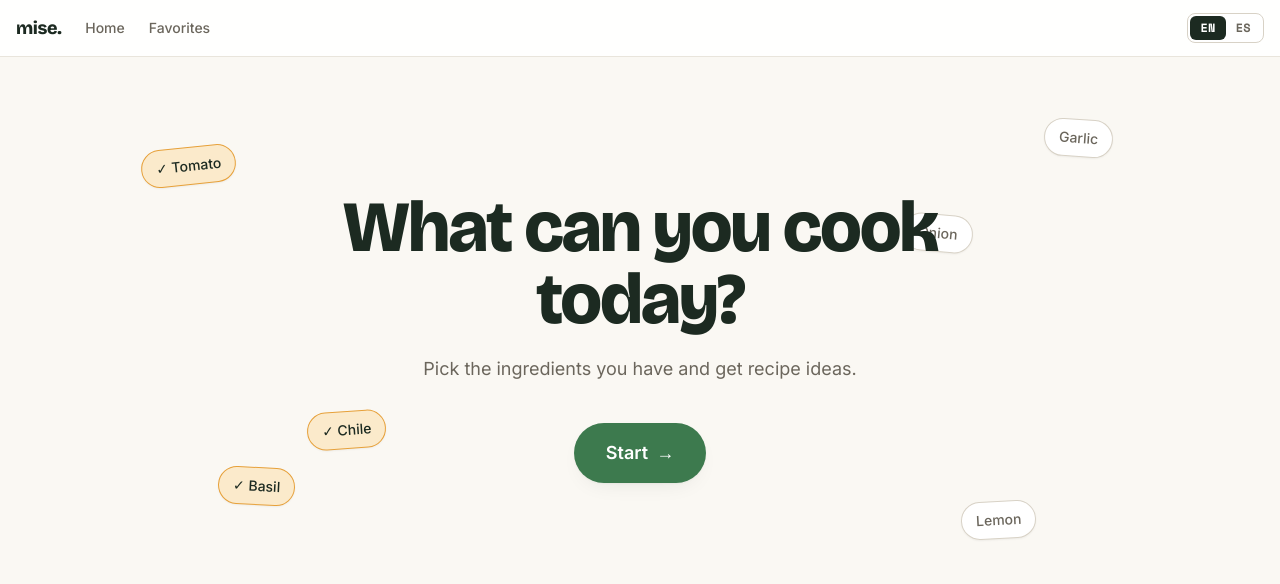
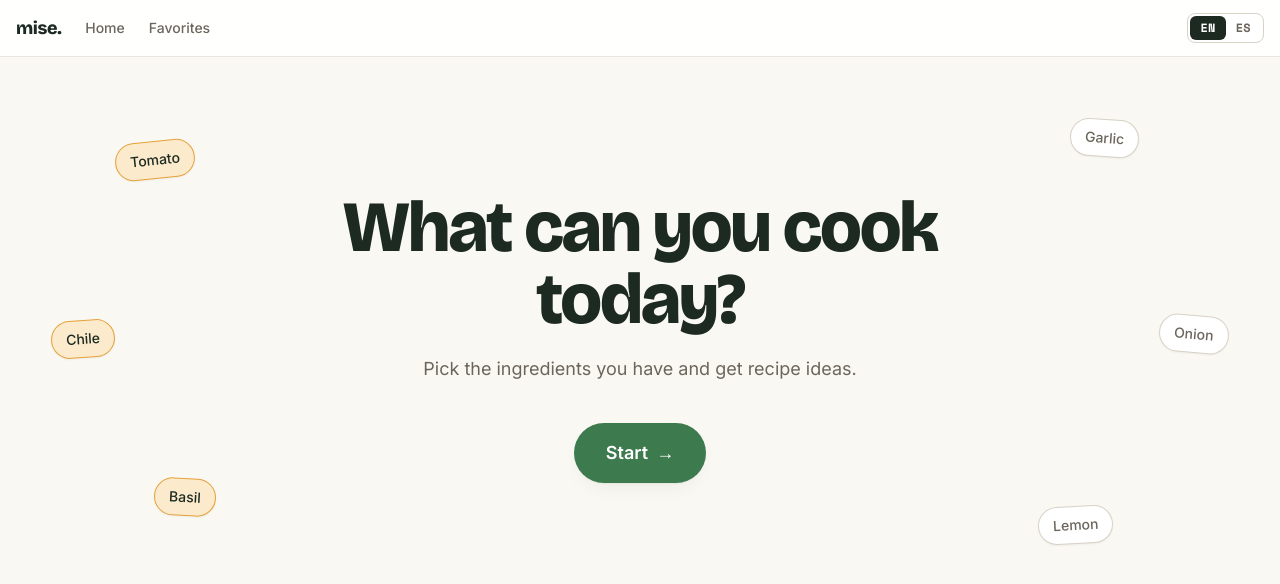
Before and after one commit to rga-rt/recipe-assistant, a Nuxt app: page / in a window 1280 px wide. Shown: the top 584 px of the page. Built offline with nearby package versions, Linux system fonts and the light colour scheme.

Commit message:
fix(ux): plain hero chips clear of headline, strip MT (sustancia) tag, selector tip

```diff
--- a/components/IngredientSelector.vue
+++ b/components/IngredientSelector.vue
@@ -2,6 +2,7 @@
   <div class="container mx-auto px-4 py-10 pb-40">
     <h2 class="text-2xl font-bold text-kale sm:text-3xl">{{ t('select.title') }}</h2>
     <p class="mt-2 text-stone-600">{{ t('select.hint') }}</p>
+    <p class="mt-1 text-sm text-stone-500">{{ t('select.tip') }}</p>
 
     <div class="mt-6 max-w-md">
       <input
--- a/components/StartScreen.vue
+++ b/components/StartScreen.vue
@@ -1,12 +1,12 @@
 <template>
   <div class="container relative mx-auto flex min-h-[70vh] flex-col items-center justify-center overflow-hidden px-4 text-center">
     <div aria-hidden="true" class="pointer-events-none absolute inset-0 select-none">
-      <span class="chip absolute left-[6%] top-[16%] rotate-[-6deg] border-saffron bg-saffron-soft text-kale shadow-sm sm:left-[11%]">✓ Tomato</span>
-      <span class="chip absolute right-[7%] top-[11%] rotate-[4deg] border-stone-300 bg-chalk text-stone-600 shadow-sm sm:right-[13%]">Garlic</span>
-      <span class="chip absolute bottom-[20%] left-[9%] rotate-[3deg] border-saffron bg-saffron-soft text-kale shadow-sm sm:left-[17%]">✓ Basil</span>
-      <span class="chip absolute bottom-[14%] right-[9%] rotate-[-3deg] border-stone-300 bg-chalk text-stone-600 shadow-sm sm:right-[19%]">Lemon</span>
-      <span class="chip absolute right-[24%] top-[28%] hidden rotate-[5deg] border-stone-300 bg-chalk text-stone-600 shadow-sm sm:inline-flex">Onion</span>
-      <span class="chip absolute bottom-[30%] left-[24%] hidden rotate-[-4deg] border-saffron bg-saffron-soft text-kale shadow-sm lg:inline-flex">✓ Chile</span>
+      <span class="chip absolute left-[5%] top-[15%] rotate-[-6deg] border-saffron bg-saffron-soft text-kale shadow-sm sm:left-[9%]">Tomato</span>
+      <span class="chip absolute right-[6%] top-[11%] rotate-[4deg] border-stone-300 bg-chalk text-stone-600 shadow-sm sm:right-[11%]">Garlic</span>
+      <span class="chip absolute bottom-[18%] left-[6%] rotate-[3deg] border-saffron bg-saffron-soft text-kale shadow-sm sm:left-[12%]">Basil</span>
+      <span class="chip absolute bottom-[13%] right-[6%] rotate-[-3deg] border-stone-300 bg-chalk text-stone-600 shadow-sm sm:right-[13%]">Lemon</span>
+      <span class="chip absolute right-[4%] top-[46%] hidden rotate-[5deg] border-stone-300 bg-chalk text-stone-600 shadow-sm sm:inline-flex">Onion</span>
+      <span class="chip absolute left-[4%] top-[47%] hidden rotate-[-4deg] border-saffron bg-saffron-soft text-kale shadow-sm lg:inline-flex">Chile</span>
     </div>
 
     <div class="relative z-10 flex flex-col items-center">
--- a/locales/en.json
+++ b/locales/en.json
@@ -8,6 +8,7 @@
   "select": {
     "title": "Select your ingredients",
     "hint": "Choose one or more ingredients across the categories.",
+    "tip": "Tip: pick 2–3 for the best matches.",
     "selectedCount": "{count} selected | {count} selected",
     "search": "Search ingredients",
     "noMatches": "No ingredients match your search.",
--- a/locales/es.json
+++ b/locales/es.json
@@ -8,6 +8,7 @@
   "select": {
     "title": "Selecciona tus ingredientes",
     "hint": "Elige uno o más ingredientes entre las categorías.",
+    "tip": "Consejo: elige 2–3 para mejores resultados.",
     "selectedCount": "{count} seleccionado | {count} seleccionados",
     "search": "Buscar ingredientes",
     "noMatches": "Ningún ingrediente coincide con tu búsqueda.",
```
Also changed, not shown: 2 other files (tests, documents, lock files or other folders).
